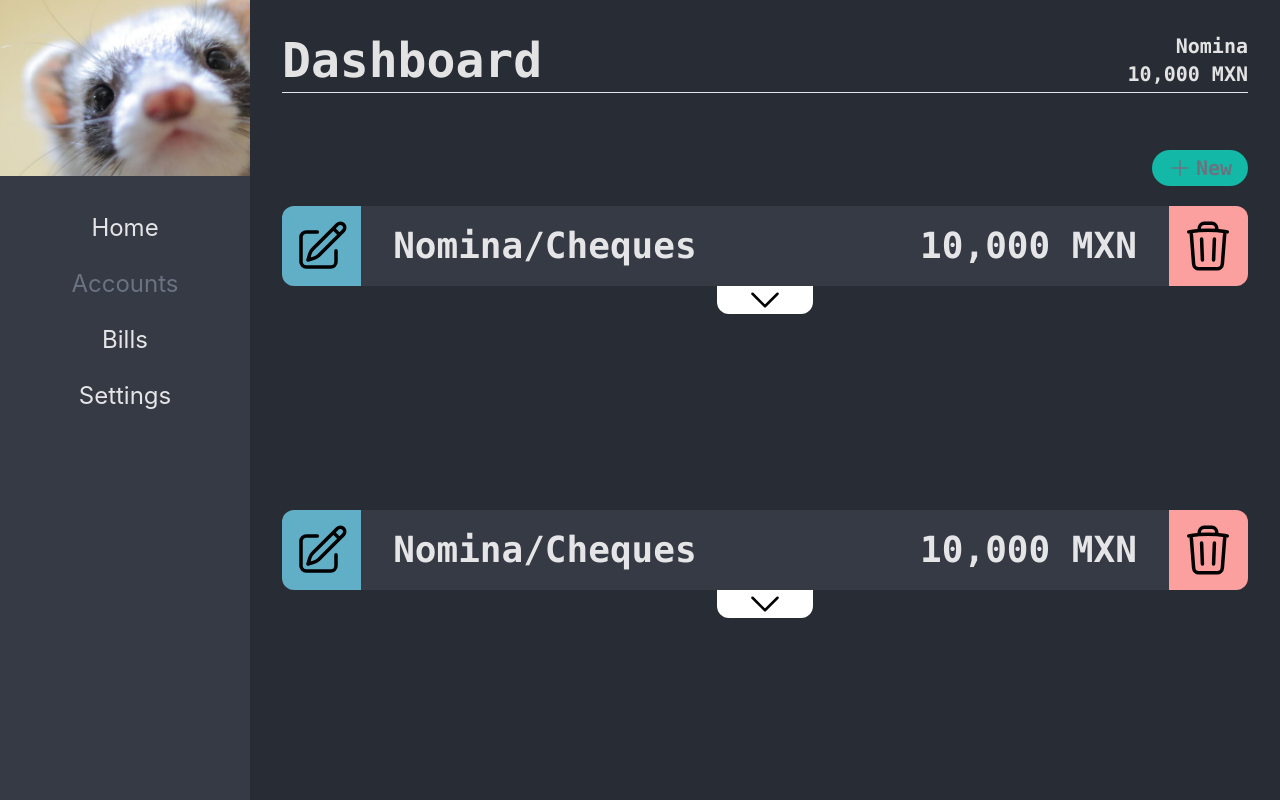
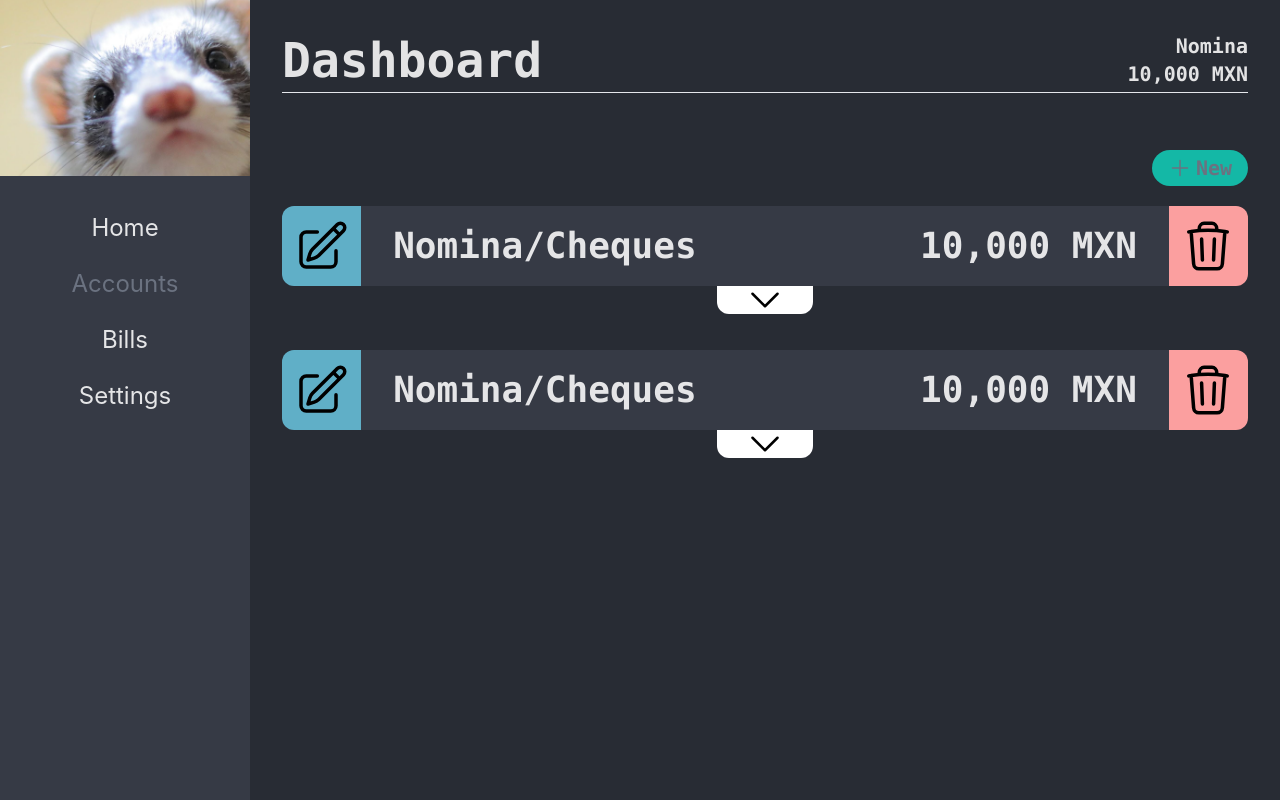
Before and after one commit to arieldelg/tracking-wallet, a React (Vite) app: page /accounts in a window 1280 px wide. Built offline with nearby package versions, Linux system fonts and the light colour scheme.

Commit message:
new implementation of closing and opening tab

```diff
--- a/src/components/walletApp/MyContainerCardAccounts.tsx
+++ b/src/components/walletApp/MyContainerCardAccounts.tsx
@@ -10,7 +10,8 @@ const MyContainerCardAccounts = () => {
   const openTab = useAppSelector(OpenAccountTabSelector);
   const dispatch = useAppDispatch();
   return (
-    <div className="w-full h-20 flex items-center justify-between relative">
+    <div className="w-full h-auto flex flex-col items-center">
+      <div className="flex w-full h-20 z-10">
         <div className="h-full w-24 bg-customBlue rounded-l-xl flex items-center justify-center">
           <PencilSquareIcon className="w-14 text-black" />
         </div>
@@ -21,9 +22,10 @@ const MyContainerCardAccounts = () => {
         <div className="bg-customRed rounded-r-xl flex items-center justify-center h-full w-24">
           <TrashIcon className="w-14 text-black" />
         </div>
-
+      </div>
+      <div className="w-[calc(100%-181.5px)] h-16 relative -top-12 -z-0">
         <div
-        className={`absolute h-12 bottom-0 left-20 w-[calc(100%-181.5px)] bg-customBGDark1 text-sm rounded-b-xl flex items-center px-4 border-2 -z-10
+          className={`h-12 w-full bg-customBGDark1 text-sm rounded-b-xl flex items-center px-4 border-2
             ${
               openTab === "open"
                 ? "animate-translateDescDown"
@@ -33,10 +35,12 @@ const MyContainerCardAccounts = () => {
             }
           `}
         >
-        <p>Esta cuenta lleva el registro de la casa de kino y de mi trabajo</p>
+          <p>
+            Esta cuenta lleva el registro de la casa de kino y de mi trabajo
+          </p>
         </div>
         <div
-        className={`absolute -bottom-7 w-full flex items-center justify-center ${
+          className={`w-full flex items-center justify-center ${
             openTab === "open"
               ? "animate-translateDescDownButton"
               : openTab === "close"
@@ -66,6 +70,7 @@ const MyContainerCardAccounts = () => {
           </div>
         </div>
       </div>
+    </div>
   );
 };
 
--- a/src/pages/AccountsPage.tsx
+++ b/src/pages/AccountsPage.tsx
@@ -11,7 +11,7 @@ const AccountsPage = () => {
   return (
     <div className="flex flex-col items-end gap-5">
       <MyNewButton openModal={() => setOpenModal(true)} />
-      <div className="w-full h-96 flex flex-col justify-between">
+      <div className="w-full h-96 flex flex-col justify-start">
         <MyContainerCardAccounts />
         <MyContainerCardAccounts />
       </div>
```
Lines whose indentation alone changed are shown as unchanged.
